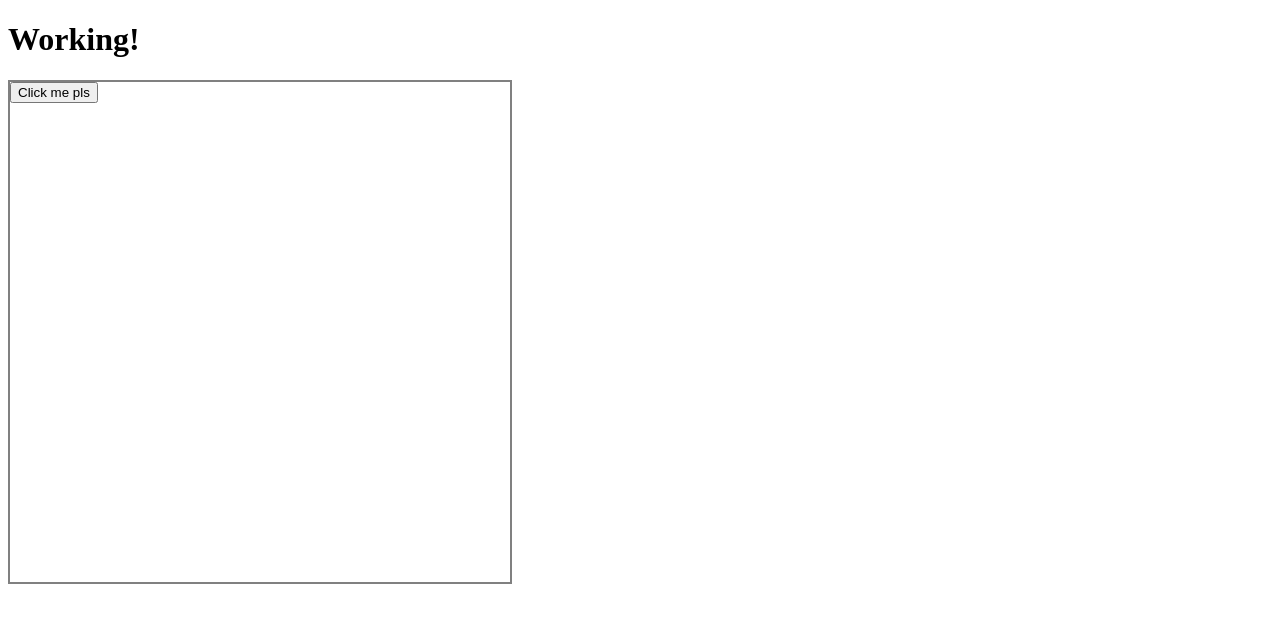
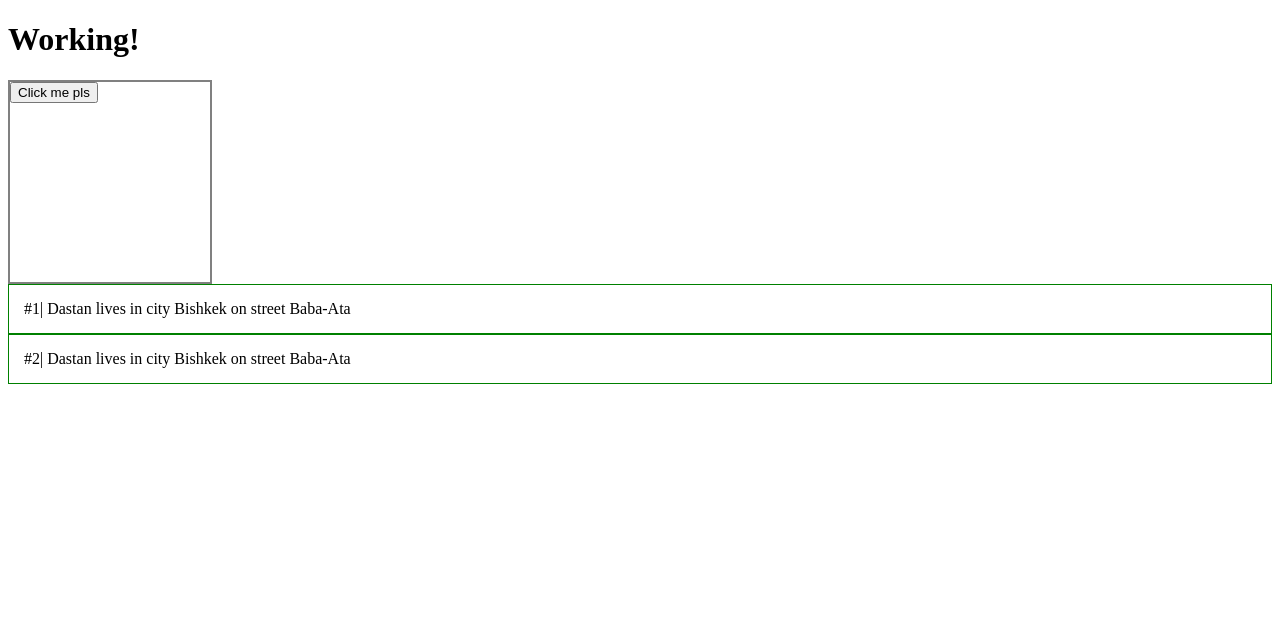
Before and after one commit to dastan0017/react_typescript, a React (Create React App) app: page / in a window 1280 px wide. Shown: the top 622 px of the page. Built offline with nearby package versions, Linux system fonts and the light colour scheme.

Commit message:
Component UserList. Interfaces [IUser, IAddress]

```diff
--- a/src/App.tsx
+++ b/src/App.tsx
@@ -1,13 +1,21 @@
 import React from 'react';
 import Card, { CardVariant } from './components/Card';
+import UserList from './components/UserList';
+import { IUser } from './types/types';
 
 function App() {
+  const users: IUser[] = [
+    { id: 1, name: "Dastan", address: { city: "Bishkek", zipcode: "123456", street: "Baba-Ata" }, email: "asdf@gmail.com" },
+    { id: 2, name: "Dastan", address: { city: "Bishkek", zipcode: "123456", street: "Baba-Ata" }, email: "asdf@gmail.com" }
+  ]
+
   return (
     <div className="App">
       <h1>Working!</h1>
-      <Card width='500px' height='500px' variant={CardVariant.outlined} onClick={() => console.log("Click")}>
+      <Card width='200px' height='200px' variant={CardVariant.outlined} onClick={() => console.log("Click")}>
         <button>Click me pls</button>
       </Card>
+      <UserList users={users} />
     </div>
   );
 }
--- /dev/null
+++ b/src/components/UserList.tsx
@@ -0,0 +1,20 @@
+import React, { FC } from 'react'
+import { IUser } from '../types/types';
+
+interface UserListProps {
+    users: IUser[]
+}
+
+const UserList: FC<UserListProps> = ({ users }) => {
+    return (
+        <div>
+            {users.map(user =>
+                <div key={user.id} style={{ padding: 15, border: "1px solid green" }}>
+                    #{user.id}| {user.name} lives in city {user.address.city} on street {user.address.street}
+                </div>
+            )}
+        </div>
+    )
+}
+
+export default UserList;
--- /dev/null
+++ b/src/types/types.ts
@@ -0,0 +1,12 @@
+export interface IAddress {
+	street: string;
+	city: string;
+	zipcode: string;
+}
+
+export interface IUser {
+	id: number;
+	name: string;
+	email: string;
+	address: IAddress;
+}
```
